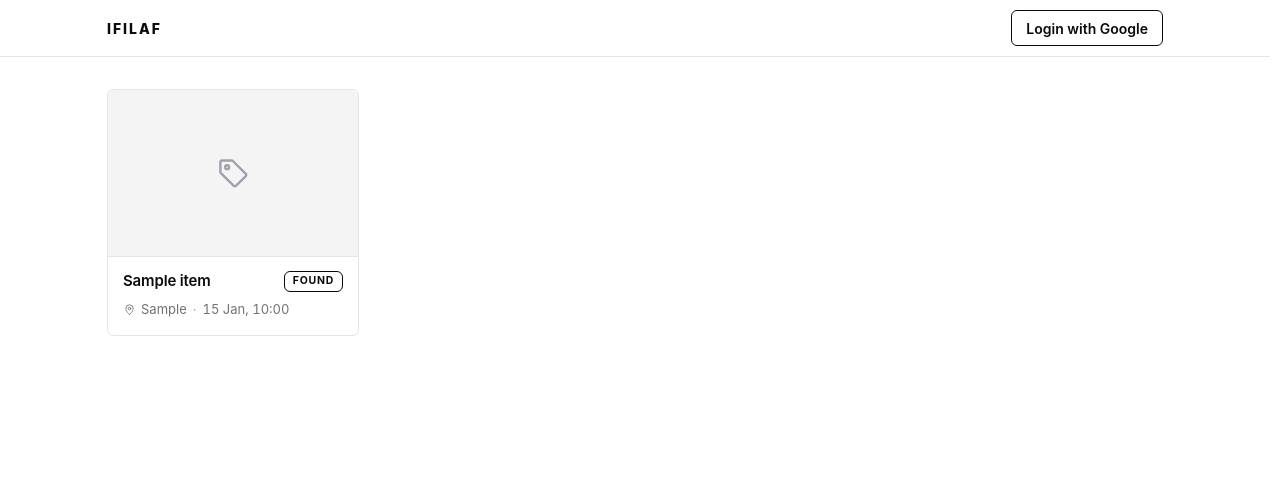
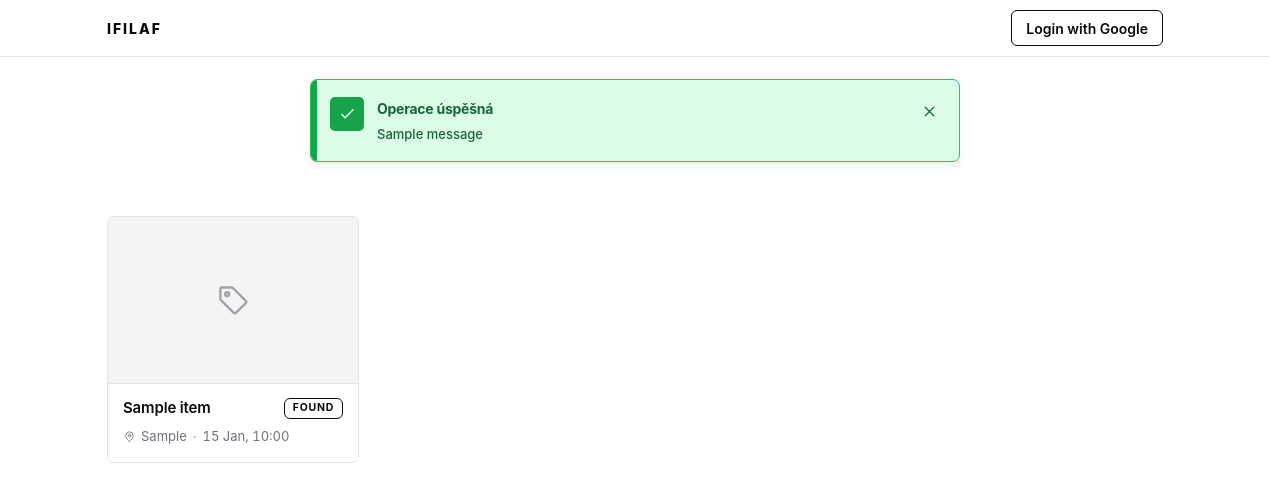
Before and after one commit to PyToby/ifilaf, a Flask app: page / in a window 1280 px wide. Shown: the top 502 px of the page. Run offline with Flask 3, Linux system fonts and the light colour scheme; tables that the repository leaves empty hold one stand-in row (values such as "Sample post"); one stand-in notice (Sample message) is shown; parts of the project's set-up code (start-up, migrations or seed data) failed here and were passed over.

Commit message:
host domain @gjk.cz

```diff
--- a/website/static/css/app.css
+++ b/website/static/css/app.css
@@ -443,3 +443,170 @@ main.is-enter{ animation:rise 240ms var(--ease-out) backwards }
   .detail{ grid-template-columns:1.05fr 1fr; gap:44px; align-items:start }
   .d-media-col{ position:sticky; top:calc(var(--nav-h) + 24px) }
 }
+
+
+/* Notifications */
+
+.notifications {
+    width: min(100% - 40px, 650px);
+    margin: 22px auto;
+    display: flex;
+    flex-direction: column;
+    gap: 10px;
+}
+
+.notification {
+    position: relative;
+    display: flex;
+    align-items: flex-start;
+    gap: 13px;
+    padding: 17px 16px 17px 19px;
+    overflow: hidden;
+
+    background: #fee2e2;
+    border: 1px solid #ef4444;
+    border-radius: 7px;
+
+    box-shadow: 0 3px 10px rgba(220, 38, 38, 0.09);
+
+    animation: notification-in 0.22s ease-out;
+}
+
+.notification::before {
+    content: "";
+    position: absolute;
+    inset: 0 auto 0 0;
+    width: 6px;
+    background: #dc2626;
+}
+
+.notification__icon {
+    flex-shrink: 0;
+    width: 34px;
+    height: 34px;
+
+    display: grid;
+    place-items: center;
+
+    background: #dc2626;
+    color: #ffffff;
+    border-radius: 5px;
+}
+
+.notification__icon svg {
+    width: 19px;
+    height: 19px;
+}
+
+.notification__content {
+    flex: 1;
+    min-width: 0;
+    padding-top: 1px;
+}
+
+.notification__title {
+    display: block;
+    margin: 0 0 5px;
+
+    color: #991b1b;
+    font-size: 14px;
+    font-weight: 750;
+    letter-spacing: -0.25px;
+}
+
+.notification__content p {
+    margin: 0;
+
+    color: #7f1d1d;
+    font-size: 13px;
+    font-weight: 500;
+    line-height: 1.55;
+}
+
+.notification__hint {
+    display: block;
+    margin-top: 8px;
+
+    color: #991b1b;
+    font-size: 11px;
+    font-weight: 650;
+}
+
+.notification__close {
+    flex-shrink: 0;
+    width: 28px;
+    height: 28px;
+
+    display: grid;
+    place-items: center;
+
+    padding: 5px;
+    border: none;
+    border-radius: 4px;
+
+    background: transparent;
+    color: #991b1b;
+    cursor: pointer;
+
+    transition: background 0.15s;
+}
+
+.notification__close:hover {
+    background: #fecaca;
+}
+
+.notification__close svg {
+    width: 17px;
+    height: 17px;
+}
+
+/* Success variant */
+
+.notification--success {
+    background: #dcfce7;
+    border-color: #22c55e;
+}
+
+.notification--success::before {
+    background: #16a34a;
+}
+
+.notification--success .notification__icon {
+    background: #16a34a;
+}
+
+.notification--success .notification__title,
+.notification--success .notification__content p {
+    color: #166534;
+}
+
+.notification--success .notification__close {
+    color: #166534;
+}
+
+.notification--success .notification__close:hover {
+    background: #bbf7d0;
+}
+
+@keyframes notification-in {
+    from {
+        opacity: 0;
+        transform: translateY(-6px);
+    }
+    to {
+        opacity: 1;
+        transform: translateY(0);
+    }
+}
+
+@media (max-width: 480px) {
+    .notifications {
+        width: calc(100% - 28px);
+        margin: 16px auto;
+    }
+
+    .notification {
+        padding: 14px 12px 14px 16px;
+        gap: 10px;
+    }
+}
--- a/website/templates/base.html
+++ b/website/templates/base.html
@@ -69,6 +69,71 @@
   </div>
 </header>
 
+
+{% with messages = get_flashed_messages(with_categories=true) %}
+  {% if messages %}
+    <div class="notifications" aria-live="polite">
+      {% for category, message in messages %}
+        <div class="notification notification--{{ category }}" role="alert">
+
+          <div class="notification__icon">
+            {% if category == 'error' %}
+              <svg viewBox="0 0 24 24" fill="none" stroke="currentColor"
+                   stroke-width="1.8" stroke-linecap="round" stroke-linejoin="round">
+                <path d="M12 3 2.8 19a1.5 1.5 0 0 0 1.3 2.2h15.8a1.5 1.5 0 0 0 1.3-2.2L12 3Z"/>
+                <path d="M12 9v4M12 17h.01"/>
+              </svg>
+            {% elif category == 'success' %}
+              <svg viewBox="0 0 24 24" fill="none" stroke="currentColor"
+                   stroke-width="1.8" stroke-linecap="round" stroke-linejoin="round">
+                <path d="m5 12 4 4L19 6"/>
+              </svg>
+            {% else %}
+              <svg viewBox="0 0 24 24" fill="none" stroke="currentColor"
+                   stroke-width="1.8" stroke-linecap="round" stroke-linejoin="round">
+                <circle cx="12" cy="12" r="9"/>
+                <path d="M12 8v5M12 16h.01"/>
+              </svg>
+            {% endif %}
+          </div>
+
+          <div class="notification__content">
+            <strong class="notification__title">
+              {% if category == 'error' %}
+                Přihlášení zamítnuto
+              {% elif category == 'success' %}
+                Operace úspěšná
+              {% else %}
+                Upozornění
+              {% endif %}
+            </strong>
+
+            <p>{{ message }}</p>
+
+            {% if category == 'error' %}
+              <span class="notification__hint">
+                Zkontrolujte použitý Google účet a zkuste to znovu.
+              </span>
+            {% endif %}
+          </div>
+
+          <button class="notification__close"
+                  type="button"
+                  aria-label="Zavřít upozornění"
+                  onclick="this.closest('.notification').remove()">
+            <svg viewBox="0 0 24 24" fill="none" stroke="currentColor"
+                 stroke-width="1.8" stroke-linecap="round">
+              <path d="m18 6-12 12M6 6l12 12"/>
+            </svg>
+          </button>
+
+        </div>
+      {% endfor %}
+    </div>
+  {% endif %}
+{% endwith %}
+
+
 <main id="main" tabindex="-1" class="is-enter">
 {% block content %}{% endblock %}
 </main>
```
Also changed, not shown: website/auth.py (+23 -5 lines).
